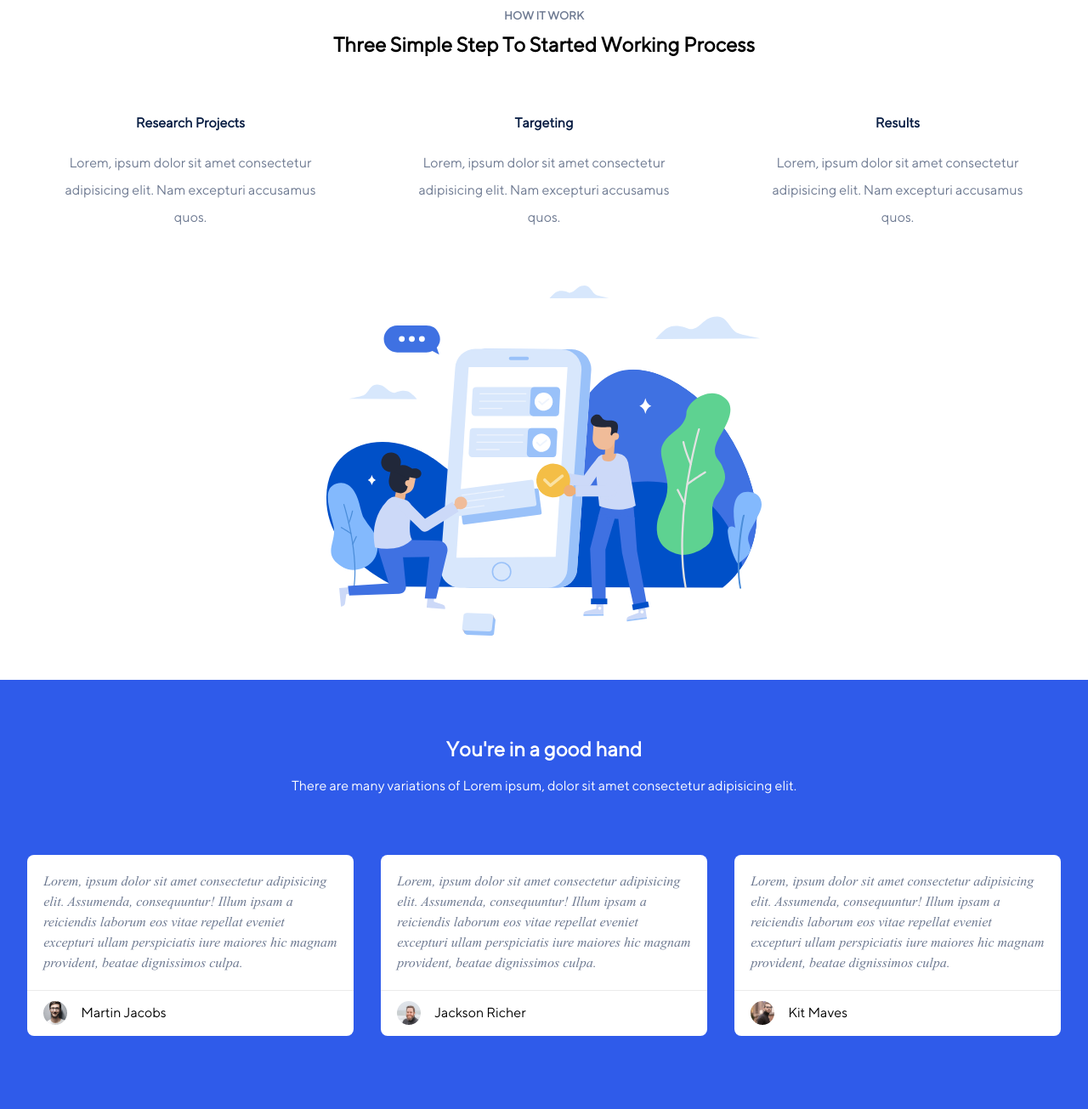
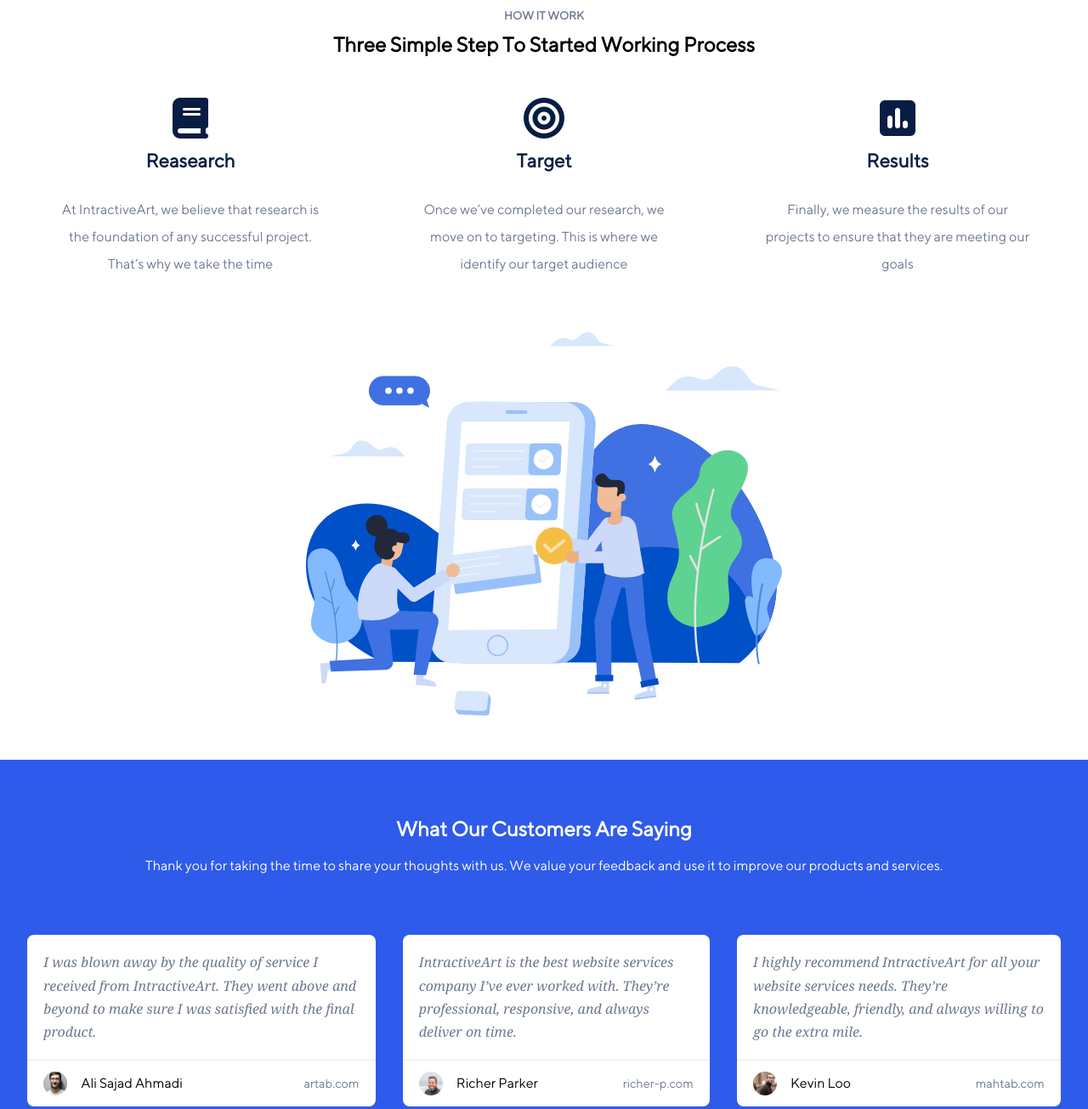
Before and after one commit to alisajad001/intractive-art, a plain HTML site: page index.html in a window 1280 px wide. Shown: the part 660-1965 px from the top of the page at 85% size. Drawn offline with Linux system fonts and the light colour scheme.

Commit message:
General update

```diff
--- a/index.html
+++ b/index.html
@@ -5,7 +5,7 @@
         <meta http-equiv="X-UA-Compatible" content="IE=edge" />
         <meta name="viewport" content="width=device-width, initial-scale=1.0" />
         <title>Project</title>
-        <link rel="stylesheet" href="https://cdnjs.cloudflare.com/ajax/libs/font-awesome/5.15.3/css/all.min.css"/>
+        <link rel="stylesheet" href="https://cdnjs.cloudflare.com/ajax/libs/font-awesome/6.4.0/css/all.min.css" integrity="sha512-iecdLmaskl7CVkqkXNQ/ZH/XLlvWZOJyj7Yy7tcenmpD1ypASozpmT/E0iPtmFIB46ZmdtAc9eNBvH0H/ZpiBw==" crossorigin="anonymous" referrerpolicy="no-referrer" />
         <link rel="stylesheet" href="styles/app.css" />
     </head>
     <body>
@@ -67,21 +67,24 @@
                         <h2 class="works__title">Three Simple Step To Started Working Process</h2>
                         <div class="works-content">
                             <div class="works-content_item">
-                                <h4 class="works-content__title">Research Projects</h4>
+                                <i class="fa-solid fa-book works-content__icon"></i>
+                                <h4 class="works-content__title">Reasearch</h4>
                                 <p href="#" class="works-content__text">
-                                    Lorem, ipsum dolor sit amet consectetur adipisicing elit. Nam excepturi accusamus quos.
+                                    At IntractiveArt, we believe that research is the foundation of any successful project. That’s why we take the time
                                 </p>
                             </div>
                             <div class="works-content__item">
-                                <h4 class="works-content__title">Targeting</h4>
+                                <i class="fa-solid fa-bullseye works-content__icon"></i>
+                                <h4 class="works-content__title">Target</h4>
                                 <p href="#" class="works-content__text">
-                                    Lorem, ipsum dolor sit amet consectetur adipisicing elit. Nam excepturi accusamus quos.
+                                    Once we’ve completed our research, we move on to targeting. This is where we identify our target audience
                                 </p>
                             </div>
                             <div class="works-content__item">
+                                <i class="fa-solid fa-square-poll-vertical works-content__icon"></i>
                                 <h4 class="works-content__title">Results</h4>
                                 <p href="#" class="works-content__text">
-                                    Lorem, ipsum dolor sit amet consectetur adipisicing elit. Nam excepturi accusamus quos.
+                                    Finally, we measure the results of our projects to ensure that they are meeting our goals
                                 </p>
                             </div>
                         </div>
@@ -93,35 +96,38 @@
 
                 <section class="person-comments">
                     <div class="container">
-                        <h2 class="person-comments__title">You're in a good hand</h2>
-                        <p class="person-comments__text">There are many variations of Lorem ipsum, dolor sit amet consectetur adipisicing elit.</p>
+                        <h2 class="person-comments__title">What Our Customers Are Saying</h2>
+                        <p class="person-comments__text">Thank you for taking the time to share your thoughts with us. We value your feedback and use it to improve our products and services.</p>
 
                         <div class="comments">
                             <div class="comment">
                                 <div class="comment__content">
-                                    <p class="comment__body">Lorem, ipsum dolor sit amet consectetur adipisicing elit. Assumenda, consequuntur! Illum ipsam a reiciendis laborum eos vitae repellat eveniet excepturi ullam perspiciatis iure maiores hic magnam provident, beatae dignissimos culpa.</p>
+                                    <p class="comment__body">I was blown away by the quality of service I received from IntractiveArt. They went above and beyond to make sure I was satisfied with the final product.</p>
                                 </div>
                                 <div class="comment__info">
                                     <img src="images/person-1.png" class="comment__img" alt="Person 1">
-                                    <p class="comment__user">Martin Jacobs</p>
+                                    <p class="comment__user">Ali Sajad Ahmadi</p>
+                                    <span class="user__website">artab.com</span>
                                 </div>
                             </div>
                             <div class="comment">
                                 <div class="comment__content">
-                                    <p class="comment__body">Lorem, ipsum dolor sit amet consectetur adipisicing elit. Assumenda, consequuntur! Illum ipsam a reiciendis laborum eos vitae repellat eveniet excepturi ullam perspiciatis iure maiores hic magnam provident, beatae dignissimos culpa.</p>
+                                    <p class="comment__body">IntractiveArt is the best website services company I’ve ever worked with. They’re professional, responsive, and always deliver on time.</p>
                                 </div>
                                 <div class="comment__info">
                                     <img src="images/person-2.png" class="comment__img" alt="Person 1">
-                                    <p class="comment__user">Jackson Richer</p>
+                                    <p class="comment__user">Richer Parker</p>
+                                    <span class="user__website">richer-p.com</span>
                                 </div>
                             </div>
                             <div class="comment">
                                 <div class="comment__content">
-                                    <p class="comment__body">Lorem, ipsum dolor sit amet consectetur adipisicing elit. Assumenda, consequuntur! Illum ipsam a reiciendis laborum eos vitae repellat eveniet excepturi ullam perspiciatis iure maiores hic magnam provident, beatae dignissimos culpa.</p>
+                                    <p class="comment__body">I highly recommend IntractiveArt for all your website services needs. They’re knowledgeable, friendly, and always willing to go the extra mile.</p>
                                 </div>
                                 <div class="comment__info">
                                     <img src="images/person-3.png" class="comment__img" alt="Person 1">
-                                    <p class="comment__user">Kit Maves</p>
+                                    <p class="comment__user">Kevin Loo</p>
+                                    <span class="user__website">mahtab.com</span>
                                 </div>
                             </div>
                         </div>
--- a/styles/app.css
+++ b/styles/app.css
@@ -362,8 +362,15 @@ body {
 
 }
 
+.works-content__icon {
+    color: #081D43;
+    font-size: 3rem;
+}
+
 .works-content__title {
     color: #081D43;
+    font-size: 1.4rem;
+    margin-top: 0.8rem;
 }
 
 .works-content__text {
@@ -373,7 +380,7 @@ body {
 }
 
 .works-img {
-    max-width: 32rem;
+    max-width: 35rem;
     margin: 0 auto;
 }
 
@@ -417,10 +424,11 @@ body {
 }
 
 .comment__body {
-    font-family: 'Times Roman Italic', serif;
+    font-family: Georgia, 'Times New Roman', Times, serif;
     color: #6C7890;
-    line-height: 1.5rem;
+    line-height: 1.7rem;
     margin: 0;
+    font-style: italic;
 }
 
 .comment__info {
@@ -439,6 +447,11 @@ body {
     margin: 0 0 0 0.5rem;
 }
 
+.user__website{
+    color: #6C7890;
+    font-size: 0.9rem;
+    margin-left: auto;
+}
 
 
 /* Project Responsive */
```
